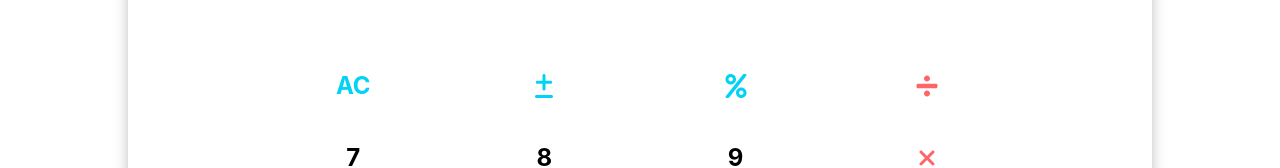
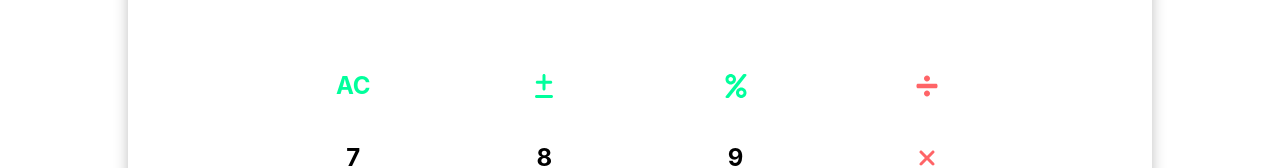
Before and after one commit to setiyawt04/a-simple-react-calculator, a React (Vite) app: page / in a window 1280 px wide. Shown: the part 302-470 px from the top of the page. Built offline with nearby package versions, Linux system fonts and the light colour scheme.

Commit message:
a simple react calculator

```diff
--- a/src/App.jsx
+++ b/src/App.jsx
@@ -150,19 +150,19 @@ function App() {
           <div>
             <div className='flex justify-center items-center h-[9vh] gap-3 text-base md:text-2xl'>
               <button onClick={() => handleClear()} className={`h-[7vh] w-[14vw] rounded-xl relative ${light ? 'bg-gray-700' : 'bg-white'}`}>
-                <span className='text-cyan-400 font-bold absolute top-1/2 left-1/2 transform -translate-x-1/2 -translate-y-1/2'>AC</span>
+                <span className='text-[#00FF9C] font-bold absolute top-1/2 left-1/2 transform -translate-x-1/2 -translate-y-1/2'>AC</span>
               </button>
-              <button onClick={() => handlePlusMinus()} className={`h-[7vh] w-[14vw] rounded-xl relative ${light ? 'bg-gray-700' : 'bg-white'}`}>
-                <span className='text-cyan-400 font-bold absolute top-1/2 left-1/2 transform -translate-x-1/2 -translate-y-1/2'>
+              <button onClick={() => handlePlusMinus()} aria-label='+/-' className={`h-[7vh] w-[14vw] rounded-xl relative ${light ? 'bg-gray-700' : 'bg-white'}`}>
+                <span className='text-[#00FF9C] font-bold absolute top-1/2 left-1/2 transform -translate-x-1/2 -translate-y-1/2'>
                   <FaPlusMinus />
                 </span>
               </button>
-              <button onClick={() => handlePercent()} className={`h-[7vh] w-[14vw] rounded-xl relative ${light ? 'bg-gray-700' : 'bg-white'}`}>
-                <span className='text-cyan-400 font-bold absolute top-1/2 left-1/2 transform -translate-x-1/2 -translate-y-1/2'>
+              <button onClick={() => handlePercent()} aria-label='%' className={`h-[7vh] w-[14vw] rounded-xl relative ${light ? 'bg-gray-700' : 'bg-white'}`}>
+                <span className='text-[#00FF9C] font-bold absolute top-1/2 left-1/2 transform -translate-x-1/2 -translate-y-1/2'>
                   <FaPercent />
                 </span>
               </button>
-              <button onClick={() => handleOperation(iconValue.FaDivide)} className={`h-[7vh] w-[14vw] rounded-xl relative ${light ? 'bg-gray-700' : 'bg-white'}`}>
+              <button onClick={() => handleOperation(iconValue.FaDivide)} aria-label='/' className={`h-[7vh] w-[14vw] rounded-xl relative ${light ? 'bg-gray-700' : 'bg-white'}`}>
                 <span className='text-red-400 font-bold absolute top-1/2 left-1/2 transform -translate-x-1/2 -translate-y-1/2'>
                   <FaDivide />
                 </span>
@@ -178,7 +178,7 @@ function App() {
               <button onClick={() => handleNumber('9')} className={`h-[7vh] w-[14vw] rounded-xl relative ${light ? 'bg-gray-700' : 'bg-white'}`}>
                 <span className={`font-bold absolute top-1/2 left-1/2 transform -translate-x-1/2 -translate-y-1/2 ${light ? 'text-white' : 'text-black'}`}>9</span>
               </button>
-              <button onClick={() => handleOperation(iconValue.FaXmark)} className={`h-[7vh] w-[14vw] rounded-xl relative ${light ? 'bg-gray-700' : 'bg-white'}`}>
+              <button onClick={() => handleOperation(iconValue.FaXmark)} aria-label='x' className={`h-[7vh] w-[14vw] rounded-xl relative ${light ? 'bg-gray-700' : 'bg-white'}`}>
                 <span className='text-red-400 font-bold absolute top-1/2 left-1/2 transform -translate-x-1/2 -translate-y-1/2'>
                   <FaXmark />
                 </span>
@@ -194,7 +194,7 @@ function App() {
               <button onClick={() => handleNumber('6')} className={`h-[7vh] w-[14vw] rounded-xl relative ${light ? 'bg-gray-700' : 'bg-white'}`}>
                 <span className={`font-bold absolute top-1/2 left-1/2 transform -translate-x-1/2 -translate-y-1/2 ${light ? 'text-white' : 'text-black'}`}>6</span>
               </button>
-              <button onClick={() => handleOperation(iconValue.FaMinus)} className={`h-[7vh] w-[14vw] rounded-xl relative ${light ? 'bg-gray-700' : 'bg-white'}`}>
+              <button onClick={() => handleOperation(iconValue.FaMinus)} aria-label='-' className={`h-[7vh] w-[14vw] rounded-xl relative ${light ? 'bg-gray-700' : 'bg-white'}`}>
                 <span className='text-red-400 font-bold absolute top-1/2 left-1/2 transform -translate-x-1/2 -translate-y-1/2'>
                   <FaMinus />
                 </span>
@@ -210,14 +210,14 @@ function App() {
               <button onClick={() => handleNumber('3')} className={`h-[7vh] w-[14vw] rounded-xl relative ${light ? 'bg-gray-700' : 'bg-white'}`}>
                 <span className={`font-bold absolute top-1/2 left-1/2 transform -translate-x-1/2 -translate-y-1/2 ${light ? 'text-white' : 'text-black'}`}>3</span>
               </button>
-              <button onClick={() => handleOperation(iconValue.FaPlus)} className={`h-[7vh] w-[14vw] rounded-xl relative ${light ? 'bg-gray-700' : 'bg-white'}`}>
+              <button onClick={() => handleOperation(iconValue.FaPlus)} aria-label='+' className={`h-[7vh] w-[14vw] rounded-xl relative ${light ? 'bg-gray-700' : 'bg-white'}`}>
                 <span className='text-red-400 font-bold absolute top-1/2 left-1/2 transform -translate-x-1/2 -translate-y-1/2'>
                   <FaPlus />
                 </span>
               </button>
             </div>
             <div className='flex justify-center items-center h-[9vh] gap-3 text-base md:text-2xl'>
-              <button onClick={() => handleDelete()} className={`h-[7vh] w-[14vw] rounded-xl relative ${light ? 'bg-gray-700' : 'bg-white'}`}>
+              <button onClick={() => handleDelete()} aria-label='delete' className={`h-[7vh] w-[14vw] rounded-xl relative ${light ? 'bg-gray-700' : 'bg-white'}`}>
                 <span className={`font-bold absolute top-1/2 left-1/2 transform -translate-x-1/2 -translate-y-1/2 ${light ? 'text-white' : 'text-black'}`}>
                   <FaRotateLeft />
                 </span>
@@ -230,7 +230,7 @@ function App() {
                   .
                 </span>
               </button>
-              <button onClick={() => handleEquals()} className={`h-[7vh] w-[14vw] rounded-xl relative ${light ? 'bg-gray-700' : 'bg-white'}`}>
+              <button onClick={() => handleEquals()} aria-label='=' className={`h-[7vh] w-[14vw] rounded-xl relative ${light ? 'bg-gray-700' : 'bg-white'}`}>
                 <span className='text-red-400 font-bold absolute top-1/2 left-1/2 transform -translate-x-1/2 -translate-y-1/2'>
                   <FaEquals />
                 </span>
```
